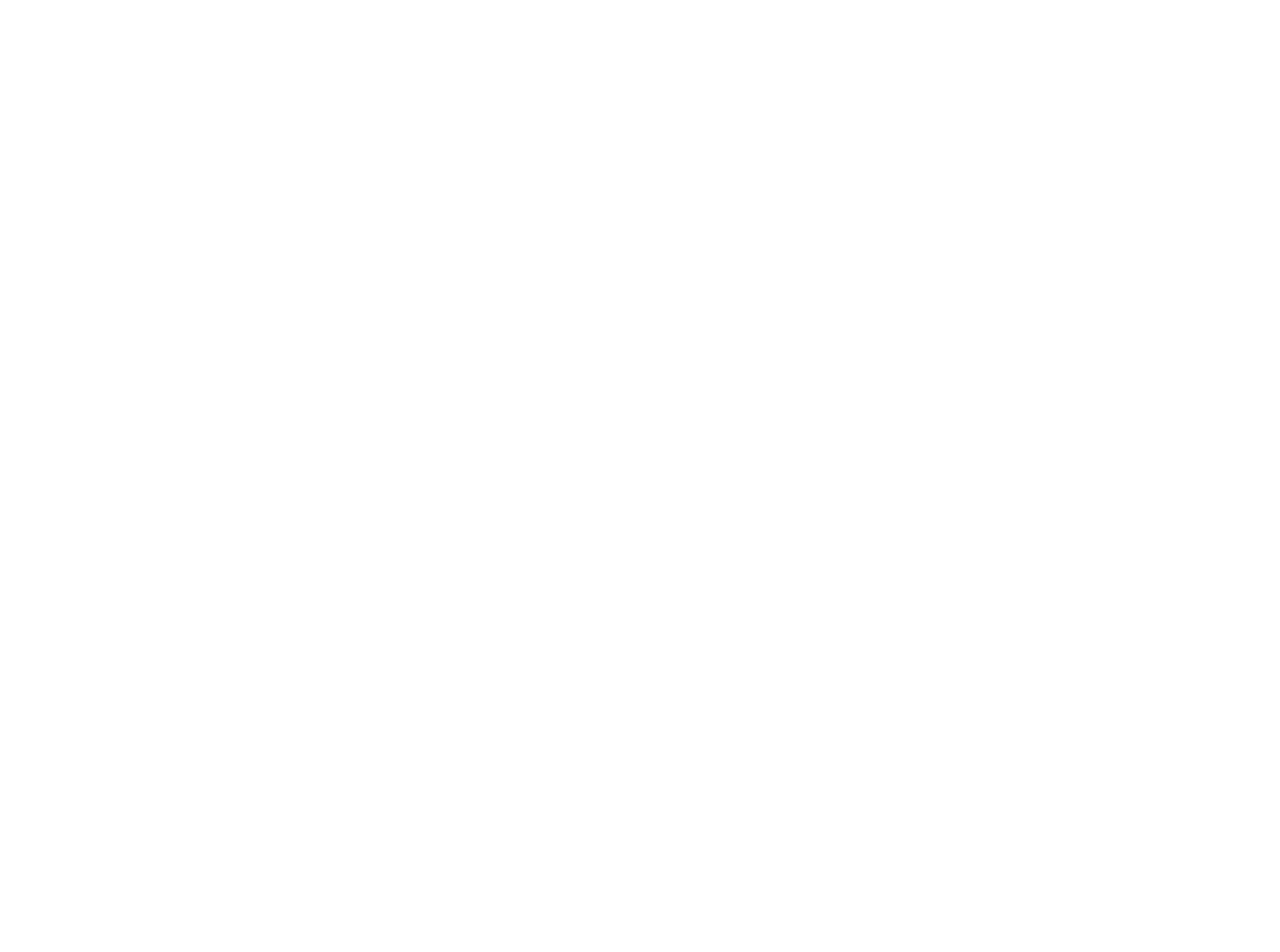
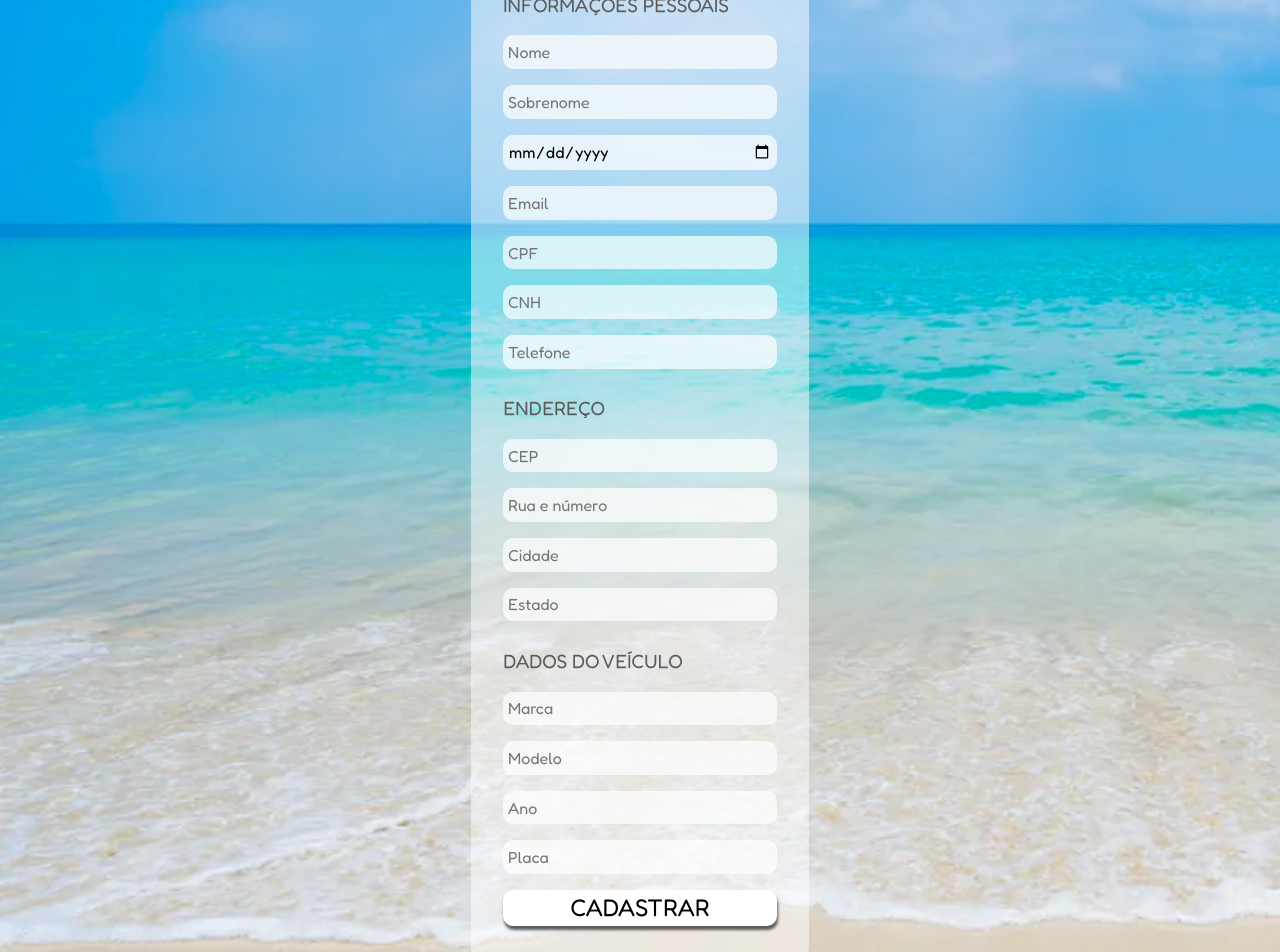
Before and after one commit to rtof06/projeto-porto-conserta, a React (Vite) app: page /cadastro in a window 1280 px wide. Shown: the part 240-1192 px from the top of the page. Before the commit the page ends 800 px from the top, so only its background shows below. Built offline with nearby package versions, Linux system fonts and the light colour scheme; a web font is replaced by a local one.

Commit message:
página de cadastro feita

```diff
--- a/src/components/Buttons/Buttons.module.css
+++ b/src/components/Buttons/Buttons.module.css
@@ -3,7 +3,7 @@
    border-radius: 10px;
    background-color: var(--aux-color);
    font-size: 1.5rem;
-   box-shadow: 1px 4px 2px var(--grey-color);
+   box-shadow: 1px 4px 3px var(--grey-color);
    cursor: pointer;
    transition: .2s ease-in;
 }
--- a/src/components/Buttons/Buttons.tsx
+++ b/src/components/Buttons/Buttons.tsx
@@ -2,7 +2,7 @@
 
 type ButtonsProps = {
   type?: "submit" | "reset" | "button";
-  id: string;
+  id:string
   children: React.ReactNode;
 };
 
--- a/src/components/Inputs/PrimaryInputs.tsx
+++ b/src/components/Inputs/PrimaryInputs.tsx
@@ -1,11 +1,12 @@
 import style from "./PrimaryInputs.module.css";
 
-interface PrimaryInputProps {
+type PrimaryInputProps = {
   type: React.HTMLInputTypeAttribute;
   name: string;
   id: string;
   placeholder?: string;
   onChange?: React.ChangeEventHandler<HTMLInputElement>;
+  value?: string | number | readonly string[];
   required?: boolean;
 }
 
@@ -15,6 +16,7 @@
   id,
   placeholder,
   onChange,
+  value,
   required,
 }: PrimaryInputProps) {
   return (
@@ -25,8 +27,8 @@
       id={id}
       onChange={onChange}
       className={style.input}
+      value={value}
       required={required}
-
     />
   );
 }
--- a/src/routes/Cadastro/Cadastro.module.css
+++ b/src/routes/Cadastro/Cadastro.module.css
@@ -0,0 +1,42 @@
+.container {
+   display: flex;
+   flex-direction: column;
+   align-items: center;
+   font-family: var(--secondary-font);
+}
+
+.signup {
+   background-color: rgba(255, 255, 255, 0.5);
+   padding: 2em;
+   border-radius: 10px;
+   margin: 2em;
+}
+
+.title {
+   text-align: center;
+   font-weight: 400;
+   color: var(--grey-color);
+}
+
+.subTitle {
+   font-weight: 400;
+   color: var(--grey-color);
+   font-size: 1.2rem;
+   text-align: start;
+   padding-top: .5em;
+}
+
+.form {
+   text-align: center;
+}
+
+.info {
+   display: flex;
+   flex-direction: column;
+   gap: 1em;
+   margin-bottom: 1em;
+}
+
+.form button {
+   width: 100%;
+}
--- a/src/routes/Cadastro/index.tsx
+++ b/src/routes/Cadastro/index.tsx
@@ -1,7 +1,200 @@
+import style from "./Cadastro.module.css";
+import Header from "../../components/Header/Header";
+import PrimaryInput from "../../components/Inputs/PrimaryInputs";
+import Buttons from "../../components/Buttons/Buttons";
+import { FormEvent, useState } from "react";
+
 export default function Cadastro() {
-   return (
-      <div>
-         <h1>Cadastro</h1>
+  function handleSubmit(e: FormEvent) {
+    e.preventDefault();
+  }
+
+  const [name, setName] = useState("");
+  const [lastName, setLastName] = useState("");
+  const [birthday, setBirthday] = useState("");
+  const [email, setEmail] = useState("");
+  const [cpf, setCPF] = useState("");
+  const [cnh, setCNH] = useState("");
+  const [phone, setPhone] = useState("");
+  const [cep, setCEP] = useState("");
+  const [street, setStreet] = useState("");
+  const [city, setCity] = useState("");
+  const [state, setState] = useState("");
+  const [brand, setBrand] = useState("");
+  const [model, setModel] = useState("");
+  const [year, setYear] = useState("");
+  const [plate, setPlate] = useState("");
+
+  return (
+    <div className={style.container}>
+      <Header page="" path="/" />
+      <div className={style.signup}>
+        <h1 className={style.title}>FAZER CADASTRO</h1>
+        <form className={style.form} onSubmit={handleSubmit}>
+          <section className={style.info}>
+            <h2 className={style.subTitle}>INFORMAÇÕES PESSOAIS</h2>
+            <div className={style.input}>
+                <PrimaryInput
+                type="text"
+                name="name"
+                id="name"
+                placeholder="Nome"
+                onChange={(e) => setName(e.target.value)}
+                required={true}
+              />
+            </div>
+            <div className={style.lastName}>
+              <PrimaryInput
+                type="text"
+                name="lastName"
+                id="lastName"
+                placeholder="Sobrenome"
+                onChange={(e) => setLastName(e.target.value)}
+                required={true}
+              />
+            </div>
+            <div className={style.birthday}>
+              <PrimaryInput
+                type="date"
+                name="birthday"
+                id="birthday"
+                placeholder="Data de nascimento"
+                onChange={(e) => setBirthday(e.target.value)}
+                required={true}
+              />
+            </div>
+            <div className={style.email}>
+              <PrimaryInput
+                type="email"
+                name="email"
+                id="email"
+                placeholder="Email"
+                onChange={(e) => setEmail(e.target.value)}
+                required={true}
+              />
+            </div>
+            <div className={style.cpf}>
+              <PrimaryInput
+                type="text"
+                name="cpf"
+                id="cpf"
+                placeholder="CPF"
+                onChange={(e) => setCPF(e.target.value)}
+                required={true}
+              />
+            </div>
+            <div className={style.cnh}>
+              <PrimaryInput
+                type="text"
+                name="cnh"
+                id="cnh"
+                placeholder="CNH"
+                onChange={(e) => setCNH(e.target.value)}
+                required={true}
+              />
+            </div>
+            <div className={style.phone}>
+              <PrimaryInput
+                type="tel"
+                name="phone"
+                id="phone"
+                placeholder="Telefone"
+                onChange={(e) => setPhone(e.target.value)}
+                required={true}
+              />
+            </div>
+          </section>
+          <section className={style.info}>
+            <h2 className={style.subTitle}>ENDEREÇO</h2>
+            <div className={style.cep}>
+              <PrimaryInput
+                type="text"
+                name="cep"
+                id="cep"
+                placeholder="CEP"
+                onChange={(e) => setCEP(e.target.value)}
+                required={true}
+              />
+            </div>
+            <div className={style.street}>
+              <PrimaryInput
+                type="text"
+                name="street"
+                id="street"
+                placeholder="Rua e número"
+                onChange={(e) => setStreet(e.target.value)}
+                required={true}
+              />
+            </div>
+            <div className={style.city}>
+              <PrimaryInput
+                type="text"
+                name="city"
+                id="city"
+                placeholder="Cidade"
+                onChange={(e) => setCity(e.target.value)}
+                required={true}
+              />
+            </div>
+            <div className={style.state}>
+              <PrimaryInput
+                type="text"
+                name="state"
+                id="state"
+                placeholder="Estado"
+                onChange={(e) => setState(e.target.value)}
+                required={true}
+              />
+            </div>
+          </section>
+          <section className={style.info}>
+            <h2 className={style.subTitle}>DADOS DO VEÍCULO</h2>
+            <div className={style.brand}>
+              <PrimaryInput
+                type="text"
+                name="brand"
+                id="brand"
+                placeholder="Marca"
+                onChange={(e) => setBrand(e.target.value)}
+                required={true}
+              />
+            </div>
+            <div className={style.model}>
+              <PrimaryInput
+                type="text"
+                name="model"
+                id="model"
+                placeholder="Modelo"
+                onChange={(e) => setModel(e.target.value)}
+                required={true}
+              />
+            </div>
+            <div className={style.year}>
+              <PrimaryInput
+                type="number"
+                name="year"
+                id="year"
+                placeholder="Ano"
+                onChange={(e) => setYear(e.target.value)}
+                required={true}
+              />
+            </div>
+            <div className={style.plate}>
+              <PrimaryInput
+                type="text"
+                name="plate"
+                id="plate"
+                placeholder="Placa"
+                onChange={(e) => setPlate(e.target.value)}
+                required={true}
+              />
+            </div>
+          </section>
+          <Buttons type="submit" id="btnSingup">
+            CADASTRAR
+          </Buttons>
+        </form>
       </div>
-    );
+    </div>
+  );
 }
--- a/src/routes/Login/Login.module.css
+++ b/src/routes/Login/Login.module.css
@@ -83,7 +83,7 @@
 .signup__link {
    text-decoration: none;
    color: var(--primary-color);
-   padding: .5em;
+   padding: 1em;
    transition: .2s ease-in;
 }
 
--- a/src/routes/Login/index.tsx
+++ b/src/routes/Login/index.tsx
@@ -6,9 +6,8 @@
 import { Link } from "react-router-dom";
 
 export default function Login() {
-
-  const [username, setUsername] = useState("")
-  const [password, setPassword] = useState("")
+  const [username, setUsername] = useState("");
+  const [password, setPassword] = useState("");
 
   function handleSubmit(e: FormEvent) {
     e.preventDefault();
@@ -23,7 +22,7 @@
           <div className={style.email}>
             <PrimaryInput
               type="email"
-              placeholder="email"
+              placeholder="Email"
               name="email"
               id="email"
               onChange={(e) => setUsername(e.target.value)}
@@ -35,17 +34,24 @@
               type="password"
               name="password"
               id="password"
-              placeholder="senha"
+              placeholder="Senha"
               onChange={(e) => setPassword(e.target.value)}
               required={true}
             />
           </div>
           <div className={style["recall-forget"]}>
             <label className={style.formControl}>
-              <input type="checkbox" name="rememberMe" id="rememberMe" className={style.rememberMe} />
+              <input
+                type="checkbox"
+                name="rememberMe"
+                id="rememberMe"
+                className={style.rememberMe}
+              />
               Lembre-se de mim
             </label>
-            <Link to="/esqueciMinhaSenha" className={style.esqueciSenha}>Esqueceu a senha?</Link>
+            <Link to="/esqueciMinhaSenha" className={style.esqueciSenha}>
+              Esqueceu a senha?
+            </Link>
           </div>
           <Buttons type="submit" id="btnLogin">
             LOGIN
```
Also changed, not shown: src/components/CardOficinas/CardOficina.module.css (added), src/components/CardOficinas/CardOficina.tsx (added).
